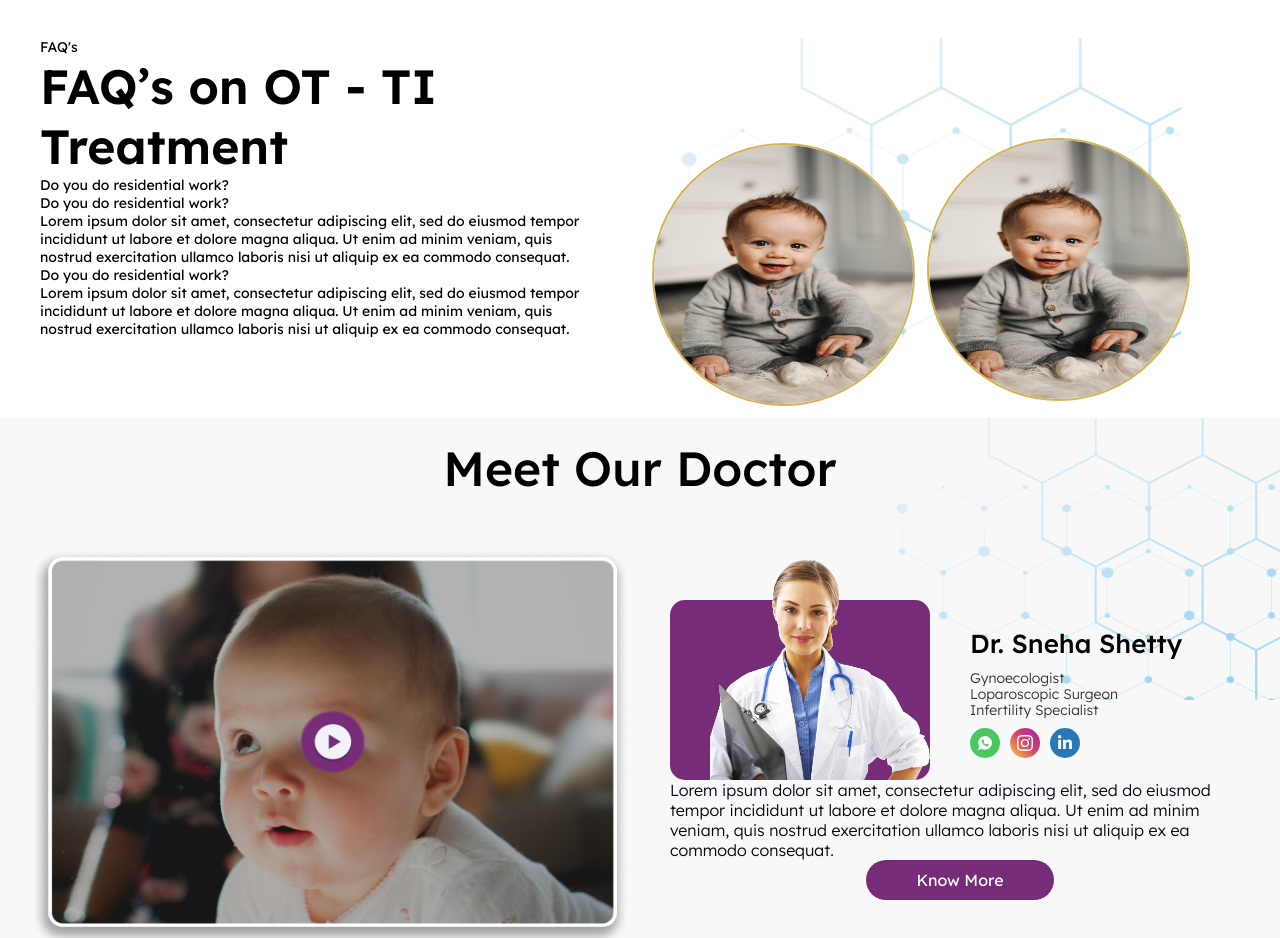
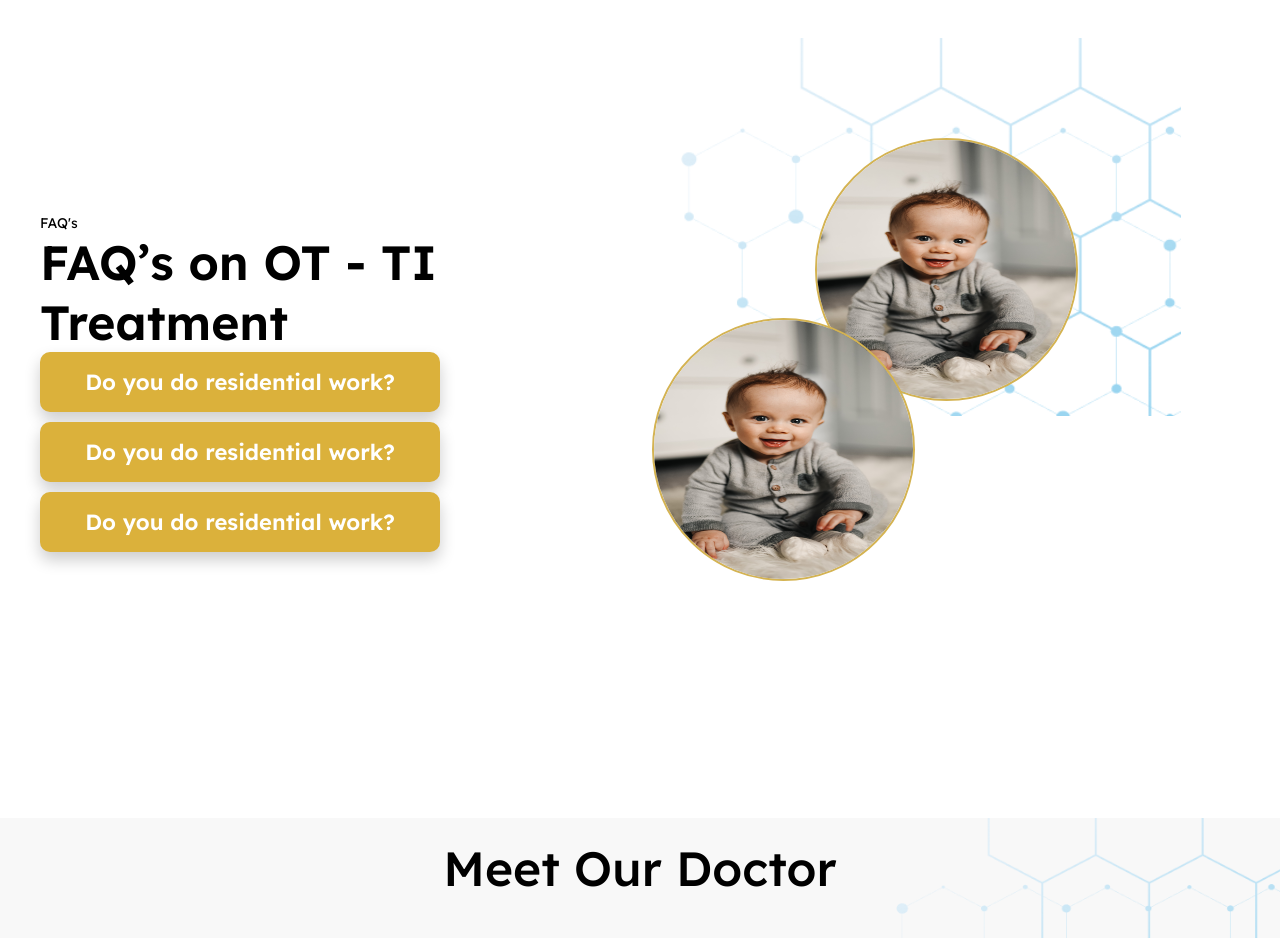
Before and after one commit to tech-socialagent/vrikshfertility, a React (Create React App) app: page / in a window 1280 px wide. Shown: the part 5280-6218 px from the top of the page. Built offline with nearby package versions, Linux system fonts and the light colour scheme.

Commit message:
FAQ completed

```diff
--- a/src/components/Faq.js
+++ b/src/components/Faq.js
@@ -1,27 +1,98 @@
 import "../styles/FAQ.css";
 import FAQImg from "../assests/Photos/christian-bowen-OJOE587CWuE-unsplash.jpg";
 function Faq() {
+  function myFunction() {
+    document.getElementById("myDropdown").classList.toggle("show");
+  }
+  window.onclick = function (event) {
+    if (!event.target.matches(".dropbtn")) {
+      var dropdowns = document.getElementsByClassName("dropdown-content");
+      var i;
+      for (i = 0; i < dropdowns.length; i++) {
+        var openDropdown = dropdowns[i];
+        if (openDropdown.classList.contains("show")) {
+          openDropdown.classList.remove("show");
+        }
+      }
+    }
+  };
+
+  function myFunction2() {
+    document.getElementById("myDropdown2").classList.toggle("show2");
+  }
+
+  window.onclick = function (event) {
+    if (!event.target.matches(".dropbtn2")) {
+      var dropdowns2 = document.getElementsByClassName("dropdown-content2");
+      var x;
+      for (x = 0; x < dropdowns2.length; x++) {
+        var openDropdown2 = dropdowns2[x];
+        if (openDropdown2.classList.contains("show2")) {
+          openDropdown2.classList.remove("show2");
+        }
+      }
+    }
+  };
+
+  function myFunction3() {
+    document.getElementById("myDropdown3").classList.toggle("show3");
+  }
+
+  window.onclick = function (event) {
+    if (!event.target.matches(".dropbtn3")) {
+      var dropdowns3 = document.getElementsByClassName("dropdown-content3");
+      var z;
+      for (z = 0; z < dropdowns3.length; z++) {
+        var openDropdown3 = dropdowns3[z];
+        if (openDropdown3.classList.contains("show3")) {
+          openDropdown3.classList.remove("show3");
+        }
+      }
+    }
+  };
+
   return (
     <section className="FAQ-main">
       <div className="FAQ-left">
         <p>FAQ's</p>
         <h1>FAQ’s on OT - TI Treatment</h1>
-        <div className="dropdown">
-          <p>Do you do residential work?</p>
-          </div>
-          <div class="dropdown-content">
-            <p>Lorem ipsum dolor sit amet, consectetur adipiscing elit, sed do eiusmod tempor incididunt ut labore et dolore magna aliqua. Ut enim ad minim veniam, quis nostrud exercitation ullamco laboris nisi ut aliquip ex ea commodo consequat.</p>
-          </div>
-          <p>Do you do residential work?</p>
-          <div class="dropdown-content2">
-            <p>Lorem ipsum dolor sit amet, consectetur adipiscing elit, sed do eiusmod tempor incididunt ut labore et dolore magna aliqua. Ut enim ad minim veniam, quis nostrud exercitation ullamco laboris nisi ut aliquip ex ea commodo consequat.</p>
-          </div>
-          <p>Do you do residential work?</p>
-          <div class="dropdown-content3">
-            <p>Lorem ipsum dolor sit amet, consectetur adipiscing elit, sed do eiusmod tempor incididunt ut labore et dolore magna aliqua. Ut enim ad minim veniam, quis nostrud exercitation ullamco laboris nisi ut aliquip ex ea commodo consequat.</p>
+        <div class="dropdown">
+          <button onClick={myFunction} className="dropbtn">
+            Do you do residential work?
+          </button>
+          <div id="myDropdown" className="dropdown-content">
+            <p>
+              Lorem ipsum dolor sit amet, consectetur adipiscing elit, sed do
+              eiusmod tempor incididunt ut labore et dolore magna aliqua. Ut
+              enim ad minim veniam, quis nostrud exercitation ullamco laboris
+              nisi ut aliquip ex ea commodo consequat.
+            </p>
           </div>
 
+          <button onClick={myFunction2} className="dropbtn2">
+            Do you do residential work?
+          </button>
+          <div id="myDropdown2" className="dropdown-content2">
+            <p>
+              Lorem ipsum dolor sit amet, consectetur adipiscing elit, sed do
+              eiusmod tempor incididunt ut labore et dolore magna aliqua. Ut
+              enim ad minim veniam, quis nostrud exercitation ullamco laboris
+              nisi ut aliquip ex ea commodo consequat.
+            </p>
+          </div>
+          <button onClick={myFunction3} className="dropbtn3">
+            Do you do residential work?
+          </button>
+          <div id="myDropdown3" className="dropdown-content3">
+            <p>
+              Lorem ipsum dolor sit amet, consectetur adipiscing elit, sed do
+              eiusmod tempor incididunt ut labore et dolore magna aliqua. Ut
+              enim ad minim veniam, quis nostrud exercitation ullamco laboris
+              nisi ut aliquip ex ea commodo consequat.
+            </p>
+          </div>
         </div>
+      </div>
       <div className="FAQ-right">
         <img src={FAQImg} alt="" className="FAQ-right-baby-img1" />
         <img src={FAQImg} alt="" className="FAQ-right-baby-img2" />
--- a/src/styles/FAQ.css
+++ b/src/styles/FAQ.css
@@ -2,7 +2,8 @@
     display: grid;
     grid-template-columns: 1fr 1.2fr;
     padding: 50px 0px;
-    /* margin: ; */
+    height: 100vh;
+    width: 100%;
 }
 
 .FAQ-left {
@@ -23,42 +24,73 @@
     font-size: 48px;
     font-weight: 600;
 }
-.dropdown {
+select {
+    height: 40px;
+    width: 250px;
+}
+.dropbtn, .dropbtn2,.dropbtn3 {
+   background-color: #DBB13B;
+height: 60px;
+width:400px;
+border-radius: 10px;
+font-size: 22px;
+font-weight: 600;
+color: white;
+border: none;
+z-index: 11;
+box-shadow:  0px 8px 16px 0px rgba(0,0,0,0.2);
+margin-bottom: 10px;
+  }
+  .dropdown {
     position: relative;
     display: inline-block;
   }
 
-  .dropdown-content {
+  .dropdown-content, .dropdown-content2,.dropdown-content3 {
     display: none;
-    position: absolute;
-    background-color: #f9f9f9;
-    min-width: 160px;
-    box-shadow: 0px 8px 16px 0px rgba(0,0,0,0.2);
-    padding: 12px 16px;
-    z-index: 1;
-  }
-  .dropdown:hover .dropdown-content {
-    display: block;
+    overflow: auto;
+    box-shadow:  0px 8px 16px 0px rgba(0,0,0,0.2);
+    z-index: -1;
+    width:400px;
+    border-radius: 10px;
+    padding: 10px;
   }
 
-/* .dropdown {
-    position: relative;
-    display: inline-block;
+  .dropdown-content p, .dropdown-content2 p, .dropdown-content3 p {
+    color: black;
   }
 
-  .dropdown-content {
-    display: none;
-    position: absolute;
-    background-color: #f9f9f9;
-    min-width: 160px;
-    box-shadow: 0px 8px 16px 0px rgba(0,0,0,0.2);
-    padding: 12px 16px;
-    z-index: 1;
-  }
+  .dropdown a:hover {
+    background-color: #ddd;
+}
 
-  .dropdown:hover .dropdown-content {
+  .show {
     display: block;
-  } */
+}
+
+.show2 {
+    display: block;
+}
+
+.show3 {
+    display: block;
+}
+
+
+
+
+
+
+
+
+
+
+
+
+
+
+
+
 
 
 .FAQ-right {
@@ -78,11 +110,12 @@
     border-radius: 50%;
     border: 2px solid #D4B352;
     position: absolute;
-    right: 90px;
+    right: 30px;
+    position: relative;
 }
 
 .FAQ-right-baby-img1 {
     left: 70px;
     z-index: 1;
-    top: 35%;
+    top: 30%;
 }
```
